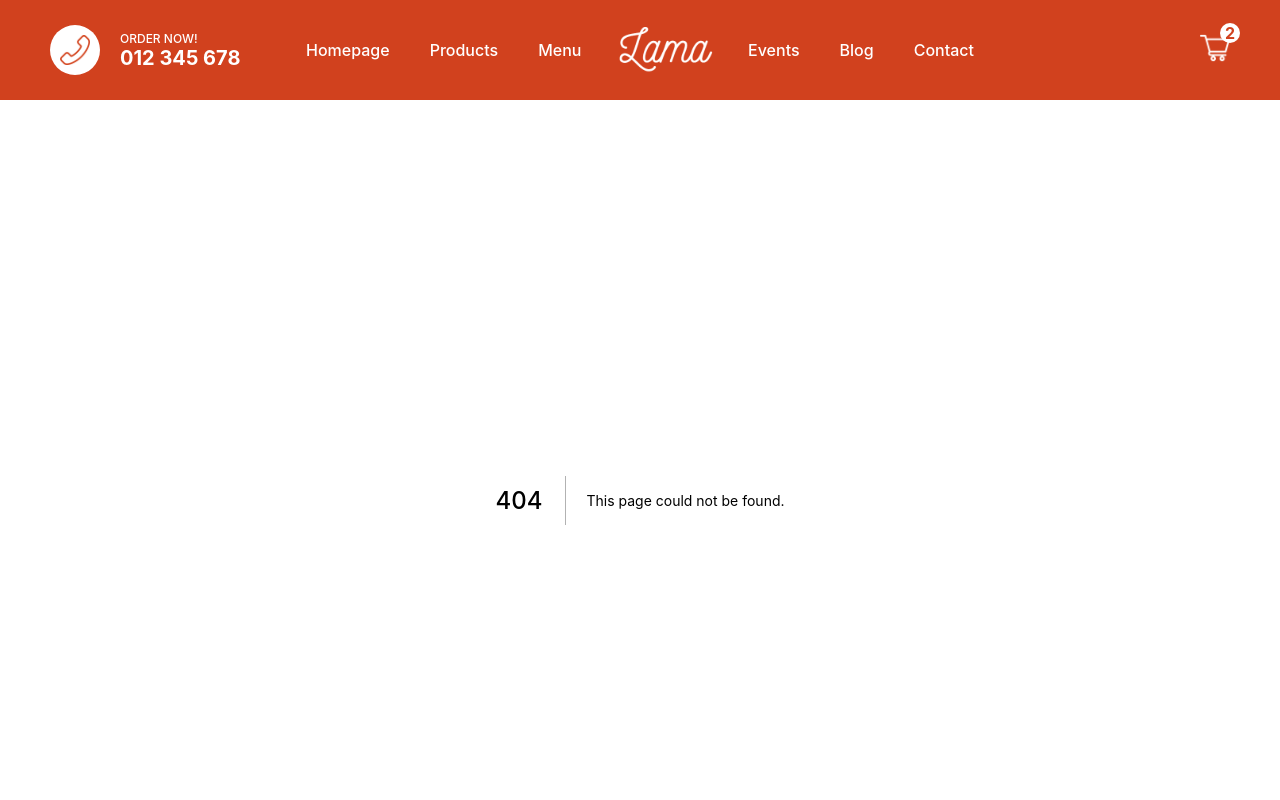
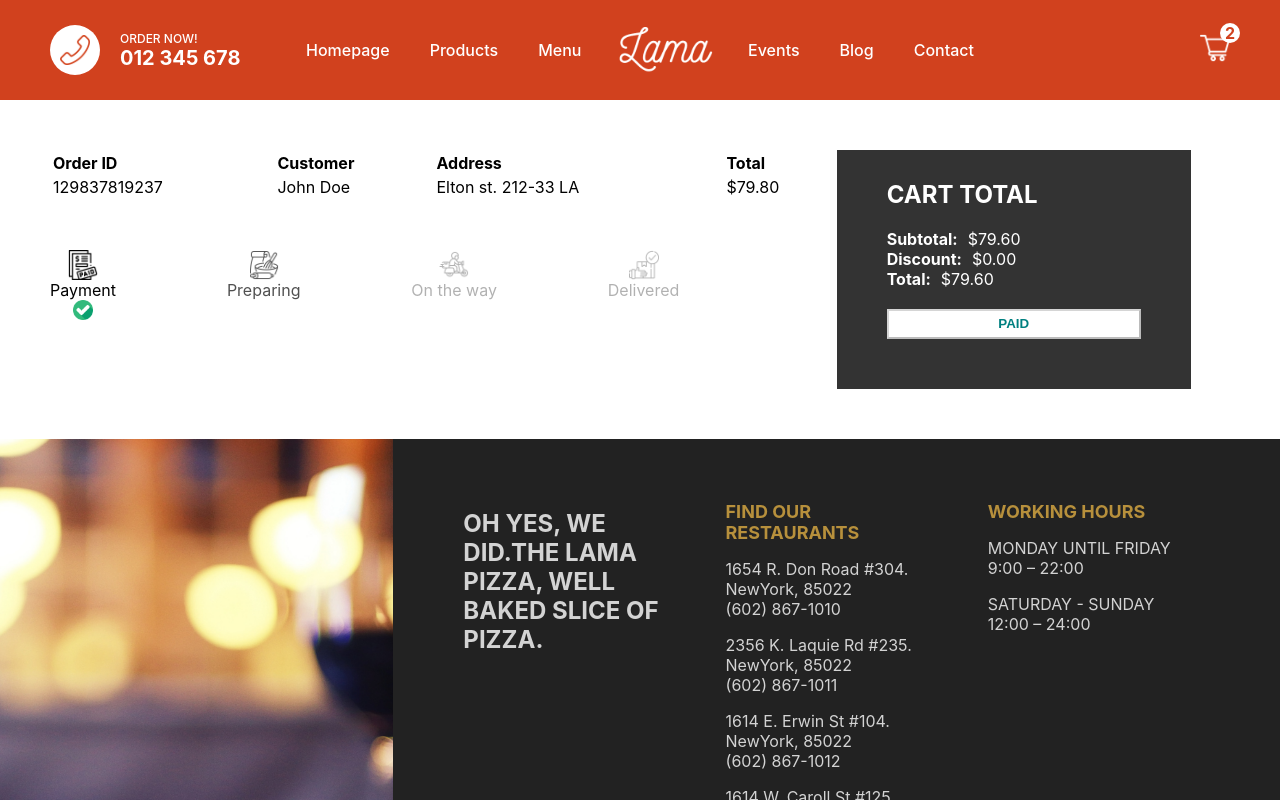
Before and after one commit to wahyubudies/pizzalian, a Next.js app: page /orders/1 in a window 1280 px wide. Before the commit this address had no page. Shown: the top 800 px of the page. Built offline with nearby package versions, Linux system fonts and the light colour scheme.

Commit message:
Menyelesaikan halaman order's product

```diff
--- /dev/null
+++ b/pages/orders/[id].jsx
@@ -0,0 +1,122 @@
+import React from "react";
+import Image from "next/image";
+import styles from "./styles.module.css";
+
+const Order = () => {
+  const status = 0;
+  const statusClass = (index) => {
+    if (index - status < 1) return styles.done
+    if (index - status === 1) return styles.inProgress
+    if (index - status > 1) return styles.undone
+  };
+
+  return (
+    <div className={styles.container}>
+      <div className={styles.left}>
+        <div className={styles.row}>
+          <table className={styles.table}>
+            <thead>
+              <tr className={styles.trTitle}>
+                <th>Order ID</th>
+                <th>Customer</th>
+                <th>Address</th>
+                <th>Total</th>
+              </tr>
+            </thead>
+            <tbody>
+              <tr className={styles.tr}>
+                <td>
+                  <span className={styles.id}>129837819237</span>
+                </td>
+                <td>
+                  <span className={styles.name}>John Doe</span>
+                </td>
+                <td>
+                  <span className={styles.address}>Elton st. 212-33 LA</span>
+                </td>
+                <td>
+                  <span className={styles.total}>$79.80</span>
+                </td>
+              </tr>
+            </tbody>
+          </table>
+        </div>
+
+        <div className={styles.row}>
+          <div className={statusClass(0)}>
+            <Image src="/img/paid.png" width={30} height={30} alt="" />
+            <span>Payment</span>
+            <div className={styles.checkedIcon}>
+              <Image
+                className={styles.checkedIcon}
+                src="/img/checked.png"
+                width={20}
+                height={20}
+                alt=""
+              />
+            </div>
+          </div>
+          <div className={statusClass(1)}>
+            <Image src="/img/bake.png" width={30} height={30} alt="" />
+            <span>Preparing</span>
+            <div className={styles.checkedIcon}>
+              <Image
+                className={styles.checkedIcon}
+                src="/img/checked.png"
+                width={20}
+                height={20}
+                alt=""
+              />
+            </div>
+          </div>
+          <div className={statusClass(2)}>
+            <Image src="/img/bike.png" width={30} height={30} alt="" />
+            <span>On the way</span>
+            <div className={styles.checkedIcon}>
+              <Image
+                className={styles.checkedIcon}
+                src="/img/checked.png"
+                width={20}
+                height={20}
+                alt=""
+              />
+            </div>
+          </div>
+          <div className={statusClass(3)}>
+            <Image src="/img/delivered.png" width={30} height={30} alt="" />
+            <span>Delivered</span>
+            <div className={styles.checkedIcon}>
+              <Image
+                className={styles.checkedIcon}
+                src="/img/checked.png"
+                width={20}
+                height={20}
+                alt=""
+              />
+            </div>
+          </div>
+        </div>
+      </div>
+
+      <div className={styles.right}>
+        <div className={styles.wrapper}>
+          <h2 className={styles.title}>CART TOTAL</h2>
+          <div className={styles.totalText}>
+            <b className={styles.totalTextTitle}>Subtotal:</b>$79.60
+          </div>
+          <div className={styles.totalText}>
+            <b className={styles.totalTextTitle}>Discount:</b>$0.00
+          </div>
+          <div className={styles.totalText}>
+            <b className={styles.totalTextTitle}>Total:</b>$79.60
+          </div>
+          <button disabled className={styles.button}>
+            PAID
+          </button>
+        </div>
+      </div>
+    </div>
+  );
+};
+
+export default Order;
--- /dev/null
+++ b/pages/orders/styles.module.css
@@ -0,0 +1,82 @@
+.container {
+  padding: 50px;
+  display: flex;
+}
+
+.right {
+  flex: 1;
+}
+
+.wrapper {
+  width: 90%;
+  max-height: 300px;
+  background-color: #333;
+  color: white;
+  padding: 10px 50px 50px 50px;
+  display: flex;
+  flex-direction: column;
+  justify-content: space-between;
+}
+
+.totalTextTitle {
+  margin-right: 10px;
+}
+
+.button {
+  background-color: white;
+  height: 30px;
+  color: teal;
+  font-weight: bold;
+  margin-top: 20px;
+  cursor: not-allowed;
+}
+
+.left {
+  flex: 2;
+}
+
+.table {
+  width: 100%;
+  text-align: left;
+  margin-bottom: 50px;
+}
+
+.row:last-child {
+  width: 80%;
+  display: flex;
+  justify-content: space-between;
+}
+
+.done {
+  display: flex;
+  flex-direction: column;
+  align-items: center;
+}
+
+.inProgress {
+  display: flex;
+  flex-direction: column;
+  align-items: center;
+  animation: inProgress 1s ease infinite alternate;
+}
+
+@keyframes inProgress {
+  from {
+    opacity: 0;
+  }
+  to {
+    opacity: 1;
+  }
+}
+
+.undone {
+  display: flex;
+  flex-direction: column;
+  align-items: center;
+  opacity: 0.3;
+}
+
+.undone .checkedIcon,
+.inProgress .checkedIcon {
+  display: none;
+}
```
